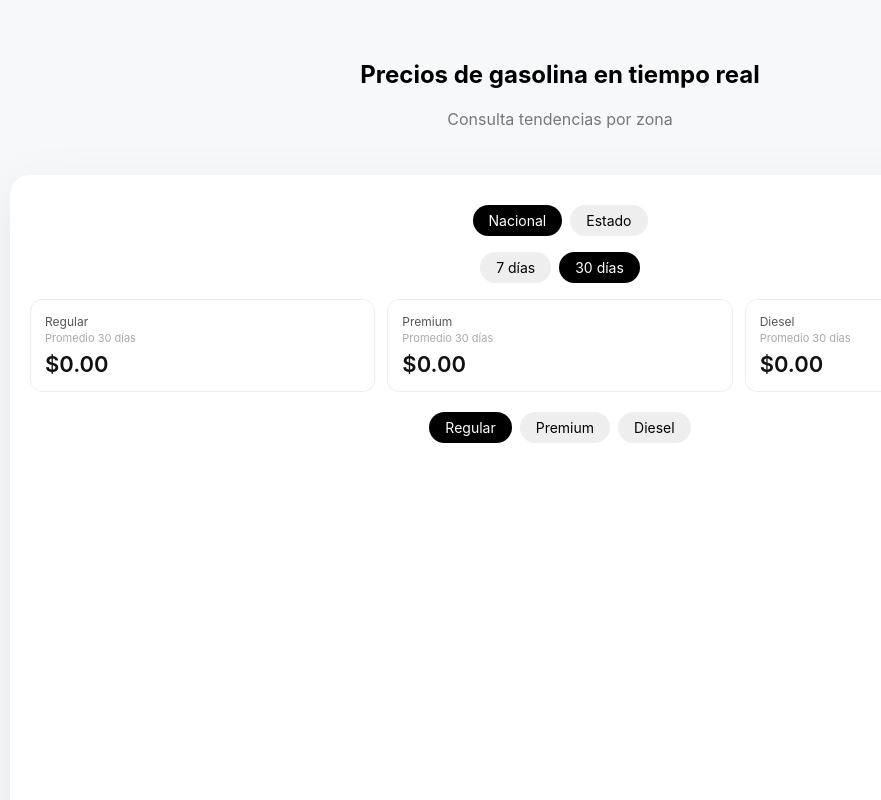
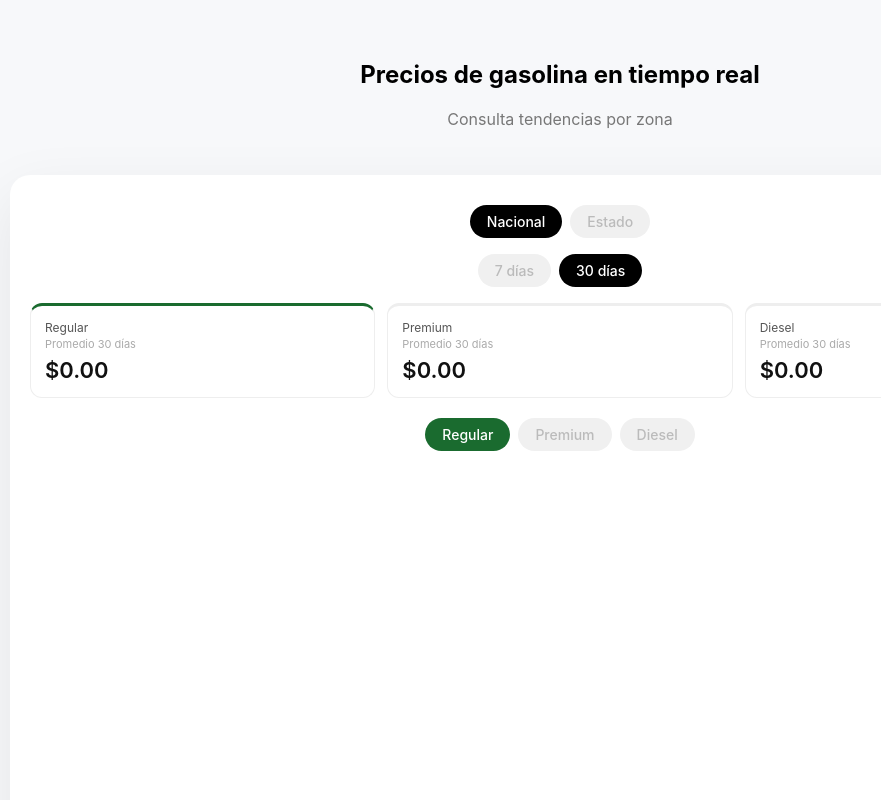
Before and after one commit to javierdzmr/gasgas-api, a website: page public/index.html in a window 1280 px wide. Both pictures are taken after a click on the element "Nacional". Shown: the top 800 px of the page, without its empty margins (80-961 px from the left). Drawn offline with nearby package versions, Linux system fonts and the light colour scheme; no server answers.

Commit message:
feat: product colors regular green premium red diesel black

```diff
--- a/public/index.html
+++ b/public/index.html
@@ -11,14 +11,65 @@ body { margin:0; font-family:-apple-system,BlinkMacSystemFont,'Segoe UI',sans-se
 .hero { text-align:center; padding:40px 20px 10px; }
 .logo { width:140px; }
 .dashboard { background:white; border-radius:20px; padding:20px; box-shadow:0 20px 60px rgba(0,0,0,0.08); }
+
+/* CHIPS BASE */
 .chips { display:flex; gap:8px; justify-content:center; margin:10px 0 16px; flex-wrap:wrap; }
-.chip { padding:7px 16px; border-radius:999px; background:#eee; cursor:pointer; font-size:14px; }
-.chip.active { background:black; color:white; }
+.chip {
+  padding:7px 16px;
+  border-radius:999px;
+  cursor:pointer;
+  font-size:14px;
+  font-weight:500;
+  transition: all 0.15s ease;
+  /* INACTIVO: apagado */
+  background:#f0f0f0;
+  color:#bbb;
+  border: 1.5px solid transparent;
+}
+
+/* ACTIVO NEGRO (mercado y periodo) */
+.chip.active {
+  background:black;
+  color:white;
+}
+
+/* ACTIVO VERDE (regular) */
+.chip.active-regular {
+  background:#1a6b2f;
+  color:white;
+}
+
+/* ACTIVO ROJO (premium) */
+.chip.active-premium {
+  background:#8b1a1a;
+  color:white;
+}
+
+/* ACTIVO NEGRO (diesel) */
+.chip.active-diesel {
+  background:#111;
+  color:white;
+}
+
+/* CARDS */
 .grid { display:grid; grid-template-columns:repeat(3,1fr); gap:12px; margin-bottom:20px; }
-.card { padding:14px; border-radius:12px; border:1px solid #eee; }
+.card {
+  padding:14px;
+  border-radius:12px;
+  border:1px solid #eee;
+  border-top-width: 3px;
+  transition: border-color 0.2s ease;
+}
 .card-label { font-size:12px; color:#555; margin-bottom:2px; }
 .card-period { font-size:11px; color:#aaa; margin-bottom:6px; }
 .price { font-size:22px; font-weight:600; color:#111; }
+
+/* Border top color por producto activo */
+.card.highlight-regular { border-top-color: #1a6b2f; }
+.card.highlight-premium { border-top-color: #8b1a1a; }
+.card.highlight-diesel  { border-top-color: #111; }
+.card.highlight-none    { border-top-color: #eee; }
+
 .chart-container { position:relative; width:100%; }
 canvas { width:100% !important; }
 .skeleton {
@@ -91,17 +142,17 @@ canvas { width:100% !important; }
   </div>
 
   <div class="grid">
-    <div class="card">
+    <div class="card highlight-regular" id="card-regular">
       <div class="card-label">Regular</div>
       <div class="card-period" id="period-regular">Promedio 30 d&#237;as</div>
       <div class="price" id="regular">$0.00</div>
     </div>
-    <div class="card">
+    <div class="card highlight-none" id="card-premium">
       <div class="card-label">Premium</div>
       <div class="card-period" id="period-premium">Promedio 30 d&#237;as</div>
       <div class="price" id="premium">$0.00</div>
     </div>
-    <div class="card">
+    <div class="card highlight-none" id="card-diesel">
       <div class="card-label">Diesel</div>
       <div class="card-period" id="period-diesel">Promedio 30 d&#237;as</div>
       <div class="price" id="diesel">$0.00</div>
@@ -109,7 +160,7 @@ canvas { width:100% !important; }
   </div>
 
   <div class="chips">
-    <div class="chip active" id="btn-regular" onclick="setProduct('regular')">Regular</div>
+    <div class="chip active-regular" id="btn-regular" onclick="setProduct('regular')">Regular</div>
     <div class="chip" id="btn-premium" onclick="setProduct('premium')">Premium</div>
     <div class="chip" id="btn-diesel" onclick="setProduct('diesel')">Diesel</div>
   </div>
@@ -158,6 +209,13 @@ canvas { width:100% !important; }
 
 <script>
 const API = "https://api.gasgas.com.mx";
+
+const PRODUCT_COLORS = {
+  regular: "#1a6b2f",
+  premium: "#8b1a1a",
+  diesel:  "#111111"
+};
+
 let currentMarket = "nacional";
 let currentProduct = "regular";
 let periodo = 30;
@@ -186,6 +244,21 @@ function getNiceScale(min, max){
   const niceMin = Math.floor((min - step) / step) * step;
   const niceMax = Math.ceil((max + step) / step) * step;
   return { niceMin, niceMax, step };
+}
+
+function updateProductUI(product){
+  // Chips de producto
+  ["regular","premium","diesel"].forEach(p => {
+    const chip = document.getElementById("btn-"+p);
+    chip.className = "chip";
+    if(p === product) chip.classList.add("active-"+p);
+  });
+
+  // Cards — solo la del producto activo tiene border-top de color
+  ["regular","premium","diesel"].forEach(p => {
+    const card = document.getElementById("card-"+p);
+    card.className = "card " + (p === product ? "highlight-"+p : "highlight-none");
+  });
 }
 
 function updateFooter(precios){
@@ -262,9 +335,8 @@ function drawChart(data){
   const min = Math.min(...values);
   const max = Math.max(...values);
   const { niceMin, niceMax, step } = getNiceScale(min, max);
+  const color = PRODUCT_COLORS[currentProduct];
 
-  // Portrait mobile: solo primera y última fecha
-  // Landscape + desktop: todas las fechas
   const tickCallback = portrait
     ? function(val, index) {
         if(index === 0 || index === labels.length - 1) return labels[index];
@@ -280,12 +352,12 @@ function drawChart(data){
       labels,
       datasets:[{
         data: values,
-        borderColor: "#111",
-        backgroundColor: "rgba(0,0,0,0.03)",
+        borderColor: color,
+        backgroundColor: color + "18",
         borderWidth: 2.5,
         tension: 0.35,
         pointRadius: portrait ? 2 : 3,
-        pointBackgroundColor: "#111"
+        pointBackgroundColor: color
       }]
     },
     options:{
@@ -315,7 +387,6 @@ function drawChart(data){
   });
 }
 
-// Redibujar al rotar el dispositivo
 window.addEventListener("orientationchange", () => {
   setTimeout(() => { loadData(); }, 300);
 });
@@ -329,7 +400,9 @@ function setPeriodo(p){
 
 async function setMarket(m){
   currentMarket = m;
-  ["nacional","estado"].forEach(x => document.getElementById("btn-"+x).classList.remove("active"));
+  ["nacional","estado"].forEach(x => {
+    document.getElementById("btn-"+x).classList.remove("active");
+  });
   document.getElementById("btn-"+m).classList.add("active");
   document.getElementById("inputContainer").style.display = m === "estado" ? "block" : "none";
   if(m === "estado") await loadEstados();
@@ -338,11 +411,12 @@ async function setMarket(m){
 
 function setProduct(p){
   currentProduct = p;
-  ["regular","premium","diesel"].forEach(x => document.getElementById("btn-"+x).classList.remove("active"));
-  document.getElementById("btn-"+p).classList.add("active");
+  updateProductUI(p);
   loadData();
 }
 
+// Init
+updateProductUI(currentProduct);
 loadData();
 </script>
 </body>
```
